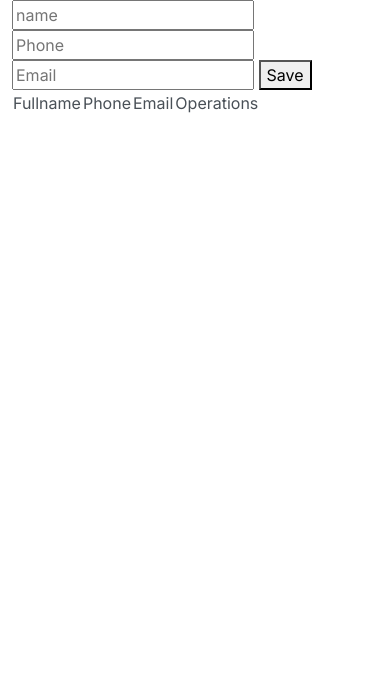
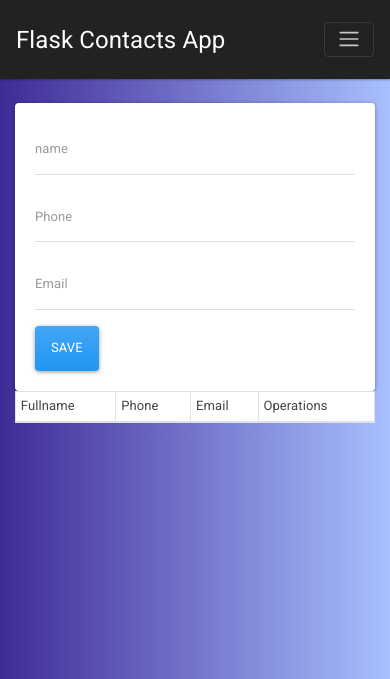
Before and after one commit to edgar1998lml/DesPython, a Flask app: page / in a window 390 px wide. Shown: the top 679 px of the page. Run offline with Flask 2, Linux system fonts and the light colour scheme; data that the repository does not hold is empty; some libraries are stand-ins or nearby versions.

Commit message:
Primer proyecto terminado

```diff
--- /dev/null
+++ b/Cursos/flask_curso_Youtube/static/css/main.css
@@ -0,0 +1,9 @@
+body {
+    background: #a8c0ff;
+    /* fallback for old browsers */
+    background: -webkit-linear-gradient(to right, #3f2b96, #a8c0ff);
+    /* Chrome 10-25, Safari 5.1-6 */
+    background: linear-gradient(to right, #3f2b96, #a8c0ff);
+    /* W3C, IE 10+/ Edge, Firefox 16+, Chrome 26+, Opera 12+, Safari 7+ */
+
+}
--- /dev/null
+++ b/Cursos/flask_curso_Youtube/static/js/main.js
@@ -0,0 +1,12 @@
+const btnDelete = document.querySelectorAll('.btn-delete')
+
+if(btnDelete) {
+    const btnArray = Array.from(btnDelete);
+    btnArray.forEach((btn) =>{
+        btn.addEventListener('click', (e) => {
+            if(!confirm('Are you sure want to delete?')){
+                e.preventDefault();
+            }
+        });
+    });
+}
--- a/Cursos/flask_curso_Youtube/templates/index.html
+++ b/Cursos/flask_curso_Youtube/templates/index.html
@@ -2,25 +2,41 @@
 
 {% block body %}
 
-{% with messages = get_flashed_messages()  %}
+<div class="row">
+    <div class="col-md-5">
+
+        {% with messages = get_flashed_messages() %}
         {% if messages %}
         {% for message in messages %}
-    <p>{{message}}</p>
-
+        <div class="alert alert-success alert-dismissible fade show" role="alert">
+            {{message}}
+            <button type="button" class="btn-close" data-bs-dismiss="alert" aria-label="Close"></button>
+        </div>
         {% endfor %}
         {% endif %}
         {% endwith %}
+
+        <div class="card card-body">
             <form action="/add_contact" method="POST">
-
-    <input type="text" name="name" placeholder="name">
-    <input type="text" name="phone" placeholder="Phone">
-    <input type="text" name="email" placeholder="Email">
-    <button type="submit">
+                <div class="form-group">
+                    <input type="text" name="name" placeholder="name" class="form-control">
+                </div>
+                <div class="form-group">
+                    <input type="text" name="phone" placeholder="Phone" class="form-control">
+                </div>
+                <div class="form-group">
+                    <input type="text" name="email" placeholder="Email" class="form-control">
+                </div>
+                <div class="d-grid gap-2">
+                    <button type="submit" class="btn btn-primary">
                         Save
                     </button>
-
+                </div>
             </form>
-<table>
+        </div>
+    </div>
+    <div class="col-md-7">
+        <table class="table table-striped table-bordered bg-white table-sm">
             <thead>
                 <tr>
                     <td>Fullname</td>
@@ -36,12 +52,15 @@
                     <td>{{ contact.2 }}</td>
                     <td>{{ contact.3 }}</td>
                     <td>
-                    <a href="/edit/{{contact.0}}">Edit</a>
-                    <a href="/delete/{{contact.0}}">Delete</a>
+                        <a href="/edit/{{contact.0}}" class="btn btn-secondary">Edit</a>
+                        <a href="/delete/{{contact.0}}" class="btn btn-danger btn-delete">Delete</a>
                     </td>
                 </tr>
                 {% endfor %}
             </tbody>
         </table>
+    </div>
+</div>
+
 
 {% endblock %}
--- a/Cursos/flask_curso_Youtube/templates/layout.html
+++ b/Cursos/flask_curso_Youtube/templates/layout.html
@@ -1,20 +1,42 @@
 <!DOCTYPE html>
 <html lang="en">
+
 <head>
     <meta charset="UTF-8">
     <meta http-equiv="X-UA-Compatible" content="IE=edge">
     <meta name="viewport" content="width=device-width, initial-scale=1.0">
     <title>contacts Flask App</title>
-    <link rel="stylesheet" href="https://bootswatch.com/5/zephyr/bootstrap.min.css">
+    <link rel="stylesheet" href="https://bootswatch.com/4/materia/bootstrap.min.css">
+    <link rel="stylesheet" href="{{ url_for('static', filename='css/main.css')}}">
 </head>
+
 <body>
 
-    <div class="container">
+    <nav class="navbar navbar-expand-lg navbar-dark bg-dark">
+        <a class="navbar-brand" href="/">Flask Contacts App</a>
+        <button class="navbar-toggler" type="button" data-toggle="collapse" data-target="#navbarNavAltMarkup"
+            aria-controls="navbarNavAltMarkup" aria-expanded="false" aria-label="Toggle navigation">
+            <span class="navbar-toggler-icon"></span>
+        </button>
+
+    </nav>
+
+    <div class="container pt-4">
 
         {% block body %}
         {%endblock%}
 
     </div>
 
+    <!--Scripts-->
+    <script src="https://cdn.jsdelivr.net/npm/@popperjs/core@2.10.2/dist/umd/popper.min.js"
+        integrity="sha384-7+zCNj/IqJ95wo16oMtfsKbZ9ccEh31eOz1HGyDuCQ6wgnyJNSYdrPa03rtR1zdB"
+        crossorigin="anonymous"></script>
+    <script src="https://cdn.jsdelivr.net/npm/bootstrap@5.1.3/dist/js/bootstrap.min.js"
+        integrity="sha384-QJHtvGhmr9XOIpI6YVutG+2QOK9T+ZnN4kzFN1RtK3zEFEIsxhlmWl5/YESvpZ13"
+        crossorigin="anonymous"></script>
+    <script src="{{url_for('static', filename='js/main.js')}}"></script>
+
 </body>
+
 </html>
```
Also changed, not shown: Cursos/flask_curso_Youtube/templates/edit-contacts.html (+21 -7 lines). Lines whose indentation alone changed are shown as unchanged.
